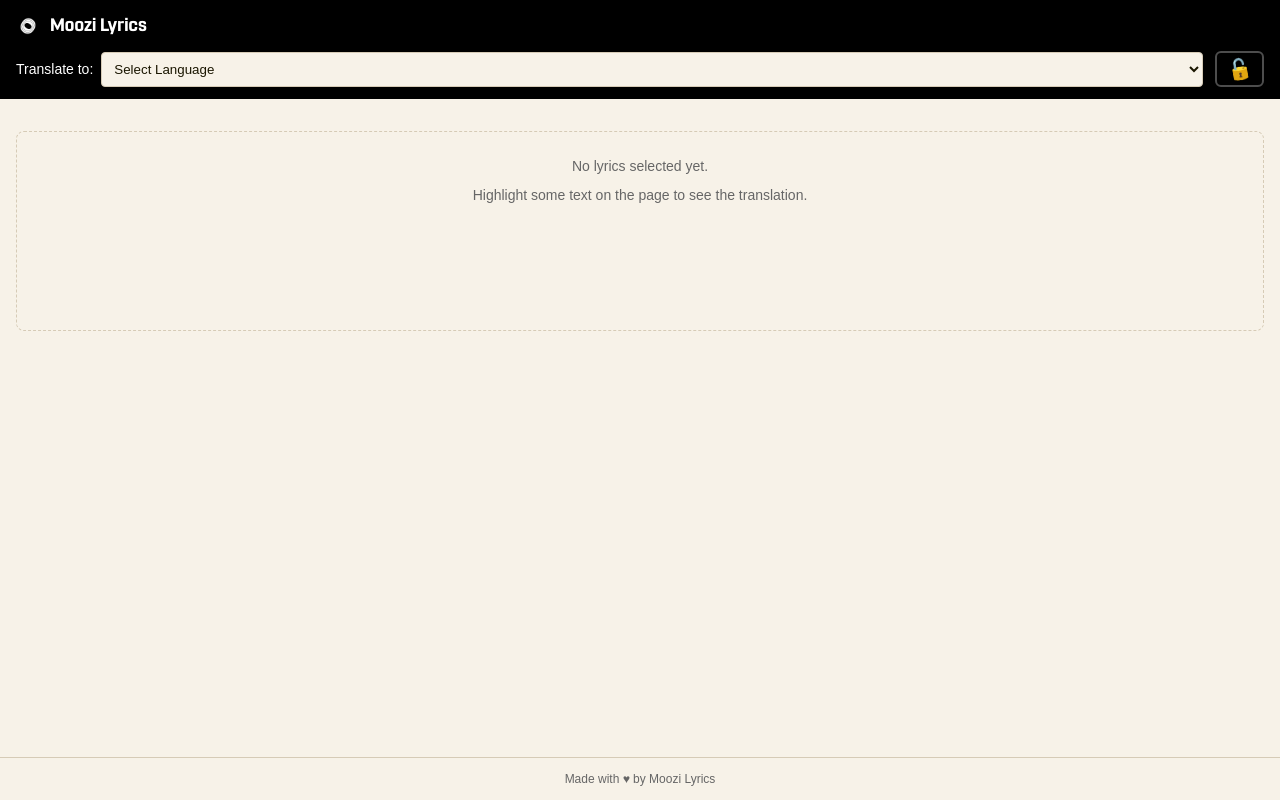
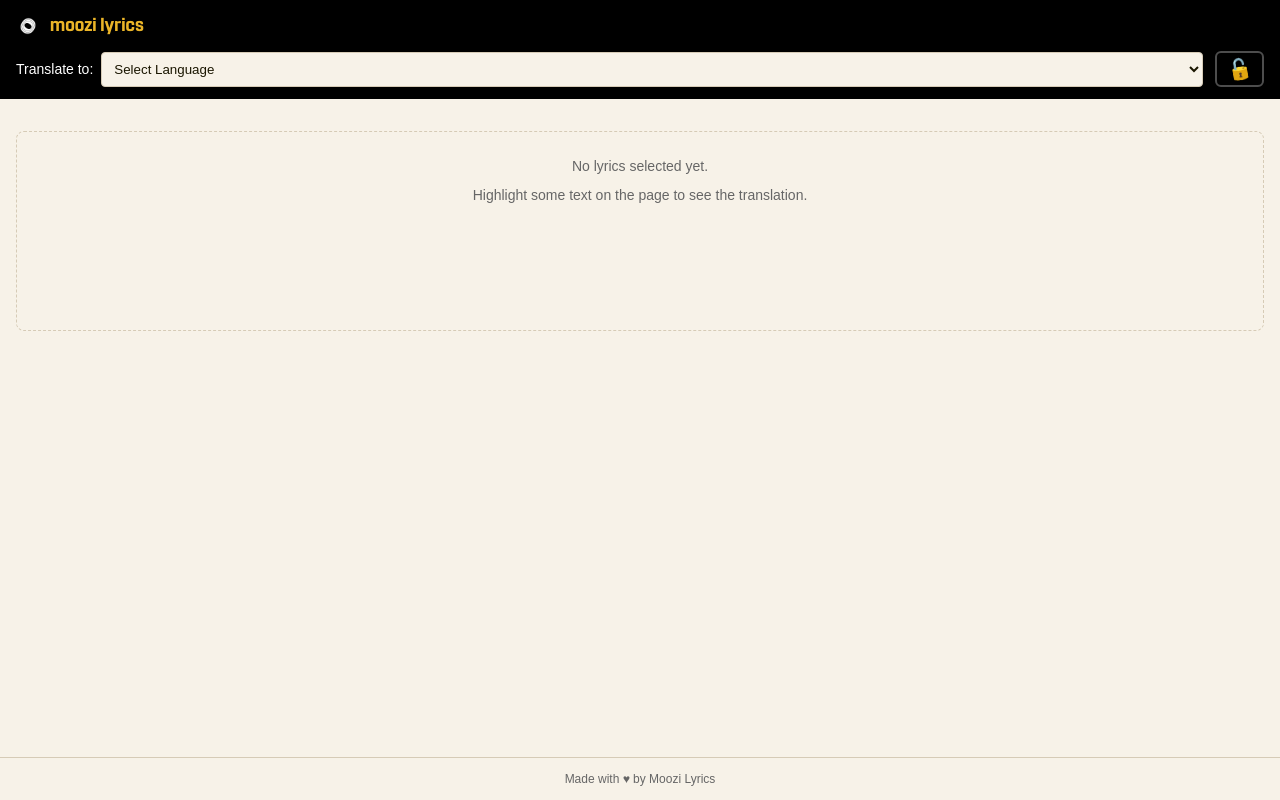
Before and after one commit to ciaraadkins/moozi-lyrics-extension, a browser extension: page side-panel/index.html in a window 1280 px wide. Drawn offline with Linux system fonts and the light colour scheme.

Commit message:
Update 'moozi lyrics' title to golden yellow color
- Applied accent color (#ebb528) to the header title
- Title now displays in golden yellow instead of white

```diff
--- a/side-panel/index.html
+++ b/side-panel/index.html
@@ -11,7 +11,7 @@
     <header class="moozi-header">
       <div class="logo-container">
         <img src="../icons/icon-48.png" alt="Moozi Lyrics" class="logo">
-        <h1>Moozi Lyrics</h1>
+        <h1>moozi lyrics</h1>
       </div>
 
       <div class="header-controls">
--- a/styles/side-panel.css
+++ b/styles/side-panel.css
@@ -74,6 +74,7 @@ body {
   font-weight: bold;
   margin: 0;
   font-family: var(--title-font);
+  color: var(--accent-color);
 }
 
 .header-controls {
```
